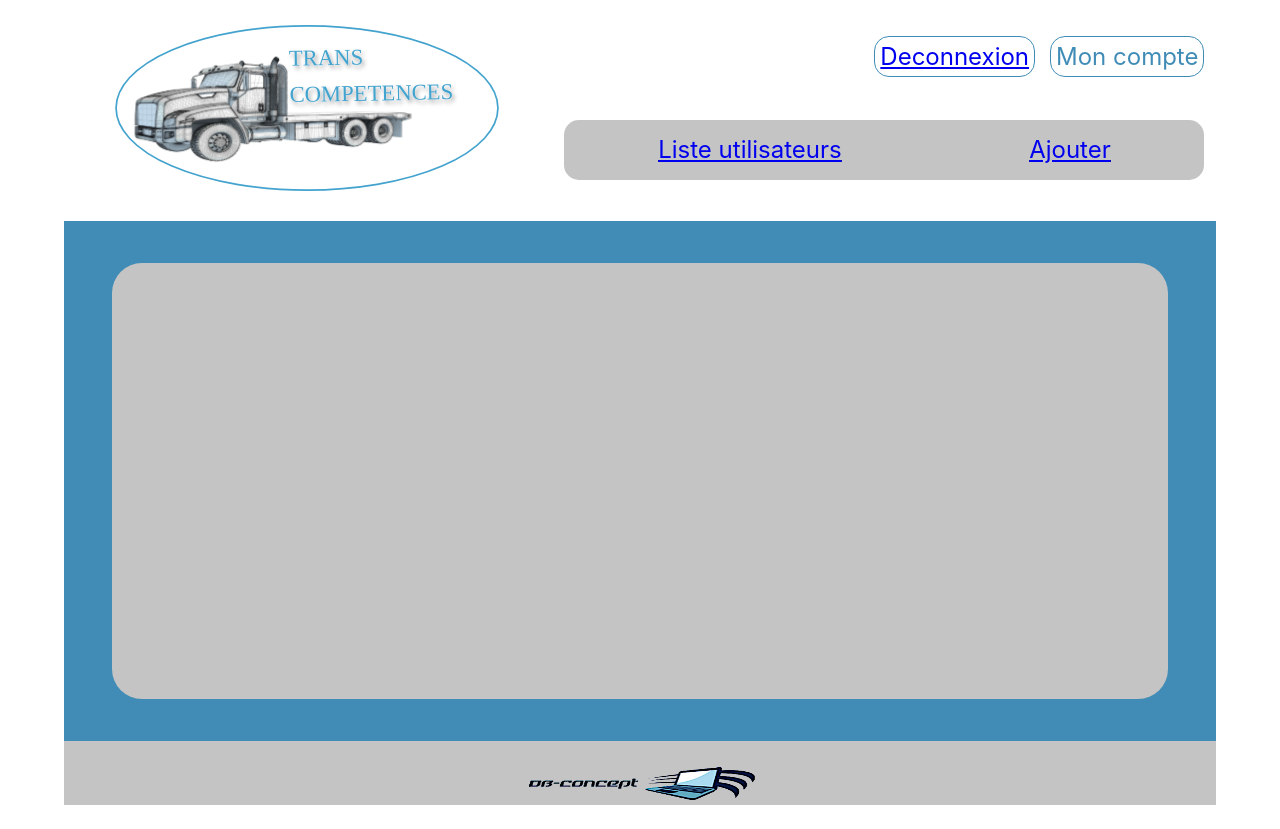
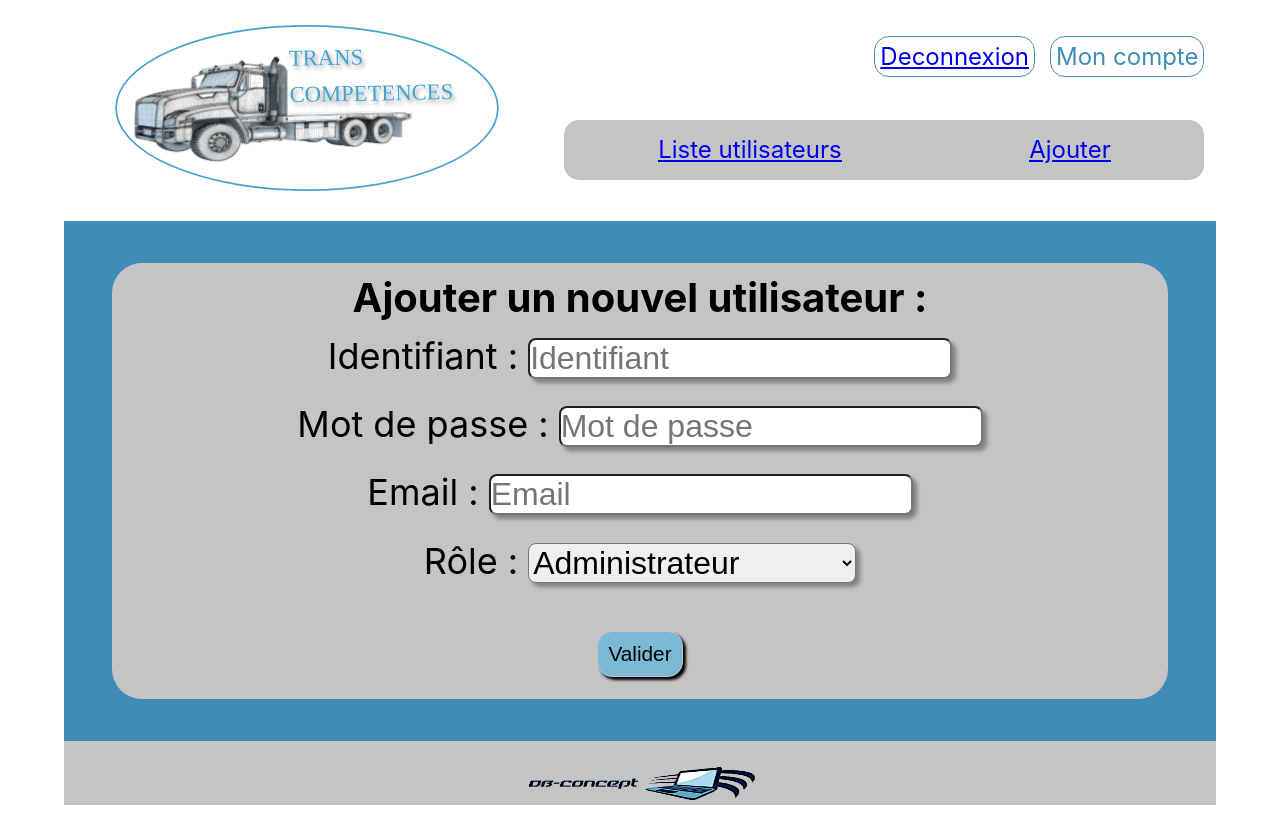
Before and after one commit to Armandine337711/TransCompetence-client, a React (Create React App) app: page /adminnewuser in a window 1280 px wide. Built offline with nearby package versions, Linux system fonts and the light colour scheme.

Commit message:
Mise en place du style des pages admin

```diff
--- a/src/components/AdminNewUser.js
+++ b/src/components/AdminNewUser.js
@@ -4,8 +4,86 @@ import '../style/style.css'
 
 const AdminNewUser = () => {
   return (
-    <div>
+    <div
+    className="BlocNewUser">
+      <h2
+      className="TitleAdminNewUser">Ajouter un nouvel utilisateur : </h2>
+        <form
+          action=""
+          method="post"
+          className="FormNewUserGeneral">
+          <div>
+            <label
+              for="NewUsername"
+              className="LabelNewUser"> Identifiant :
 
+            </label>
+            <input
+              type="text"
+              id="NewUsername"
+              placeholder="Identifiant"
+              className="FormNewUser">
+            </input>
+          </div>
+
+          <div>
+            <label
+              for="NewPassword"
+              className="LabelNewUser"> Mot de passe :
+
+            </label>
+            <input
+              type="text"
+              id="NewPassword"
+              placeholder="Mot de passe"
+              className="FormNewUser">
+            </input>
+          </div>
+
+
+          <div>
+            <label
+              for="NewMail"
+              className="LabelNewUser"> Email :
+
+            </label>
+            <input
+              type="text"
+              id="NewMail"
+              placeholder="Email"
+              className="FormNewUser">
+            </input>
+          </div>
+
+          <div>
+            <label
+              for="UserType"
+              className="LabelNewUser">Rôle :</label>
+            <select
+              name="UserType"
+              id="UserType"
+              className="FormNewUser">
+                <option value="administrateur">Administrateur</option>
+                <option value="Controleur de gestion">Controleur de gestion</option>
+                <option value="Comercial">Commercial</option>
+
+
+
+
+              </select>
+          </div>
+
+
+          <button
+            type="submit"
+            className="ValidateButton"
+          >Valider
+
+          </button>
+
+
+
+        </form>
     </div>
   );
 };
--- a/src/components/AdminUserList.js
+++ b/src/components/AdminUserList.js
@@ -2,9 +2,28 @@ import React from 'react';
 
 const AdminUserList = () => {
   return (
-    <div>
+    <>
+      <table className="salesTable">
 
-    </div>
+        <tr>
+          <th>
+            Nom
+          </th>
+          <th>
+            Prénom
+          </th>
+          <th>
+            Email
+          </th>
+          <th>
+            Modifier
+          </th>
+          <th>
+            Supprimer
+          </th>
+        </tr>
+      </table>
+    </>
   );
 };
 
--- a/src/style/_AdminNewUser.sass
+++ b/src/style/_AdminNewUser.sass
@@ -0,0 +1,25 @@
+.FormNewUser
+  @include GeneralFormStyle
+  font-size: 32px
+
+.LabelNewUser
+  font-size: 36px
+  margin-right: 10px
+
+.TitleAdminNewUser
+  font-size: 2.5rem
+
+
+.FormNewUserGeneral
+  display: flex
+  flex-direction: column
+  align-items: center
+  justify-content: space-around
+  height: 100%
+  font-family: $FirstPolice
+
+
+.BlocNewUser
+  height: 100%
+  display: flex
+  flex-direction: column
--- a/src/style/style.css
+++ b/src/style/style.css
@@ -410,4 +410,48 @@ table input {
   width: 100px;
   text-align: center;
 }
+
+.FormNewUser {
+  border-radius: 8px;
+  -webkit-box-shadow: 4px 4px 4px grey;
+          box-shadow: 4px 4px 4px grey;
+  font-size: 32px;
+}
+
+.LabelNewUser {
+  font-size: 36px;
+  margin-right: 10px;
+}
+
+.TitleAdminNewUser {
+  font-size: 2.5rem;
+}
+
+.FormNewUserGeneral {
+  display: -webkit-box;
+  display: -ms-flexbox;
+  display: flex;
+  -webkit-box-orient: vertical;
+  -webkit-box-direction: normal;
+      -ms-flex-direction: column;
+          flex-direction: column;
+  -webkit-box-align: center;
+      -ms-flex-align: center;
+          align-items: center;
+  -ms-flex-pack: distribute;
+      justify-content: space-around;
+  height: 100%;
+  font-family: "inter";
+}
+
+.BlocNewUser {
+  height: 100%;
+  display: -webkit-box;
+  display: -ms-flexbox;
+  display: flex;
+  -webkit-box-orient: vertical;
+  -webkit-box-direction: normal;
+      -ms-flex-direction: column;
+          flex-direction: column;
+}
 /*# sourceMappingURL=style.css.map */
--- a/src/style/style.sass
+++ b/src/style/style.sass
@@ -16,3 +16,4 @@
 @import './_adminUserList'
 @import './_inputData'
 @import './_deconnectionButton'
+@import './_adminNewUser'
```
Also changed, not shown: src/components/UserAccount.js (added), 1 other file (tests, documents, lock files or other folders).
